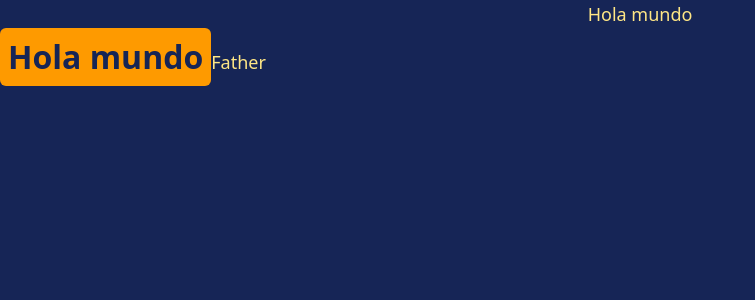
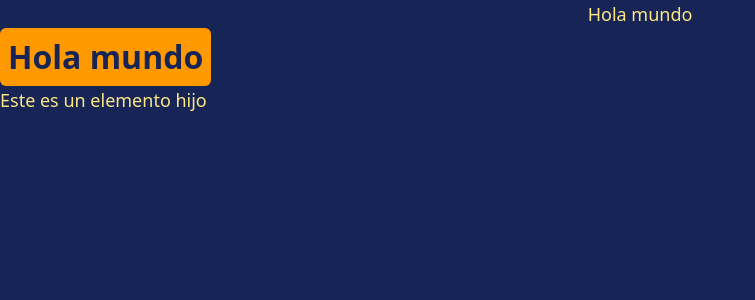
Before and after one commit to angeldavidhurtado/learn-typescript, a React (Vite) app in the folder learn-typescript/: page / in a window 1280 px wide. Shown: the top 300 px of the page, without its empty margins (0-755 px from the left). Built offline with nearby package versions, Linux system fonts and the light colour scheme.

Commit message:
childrens

```diff
--- a/learn-typescript/src/App.tsx
+++ b/learn-typescript/src/App.tsx
@@ -17,7 +17,9 @@ function App() {
         }}
         onClick={text => {alert(`Hola soy ${text}`)}}
       />
-      <Father></Father>
+      <Father>
+        <span>{'Este es un elemento hijo'}</span>
+      </Father>
     </>
   )
 }
--- a/learn-typescript/src/Components/Father.tsx
+++ b/learn-typescript/src/Components/Father.tsx
@@ -1,7 +1,13 @@
-function Father() {
+type ButtonProps = {
+  children: React.ReactNode // varios elementos hijo - el mas utilizado generalmente
+  // children: React.JSX.Element | string // solo un elemento hijo
+  // children: React.JSX.Element[] // varios elemento hijo
+}
+
+function Father({children}: ButtonProps) {
   return (
-    <button>
-      Father
+    <button className='block'>
+      {children}
     </button>
   )
 }
```
